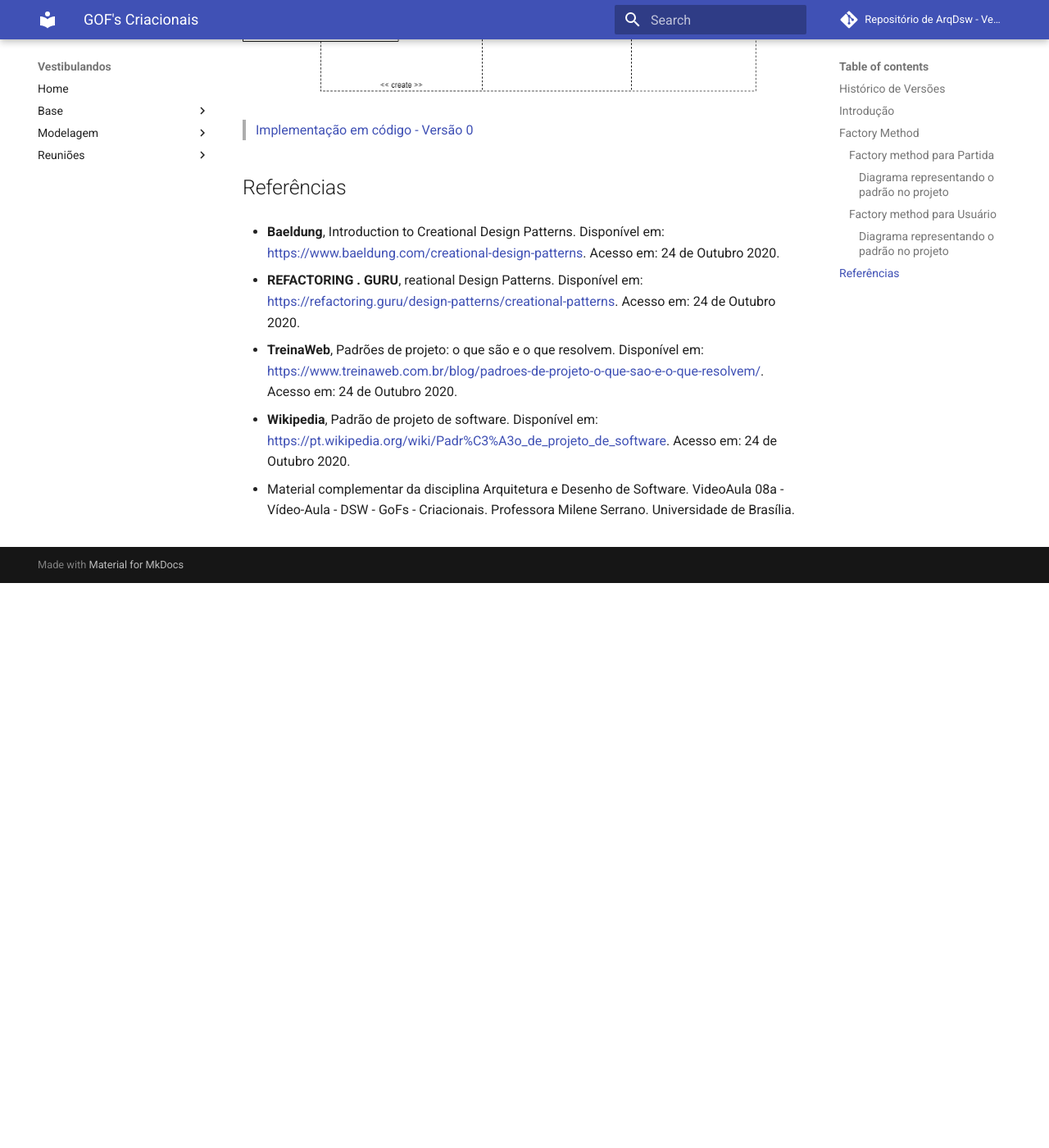
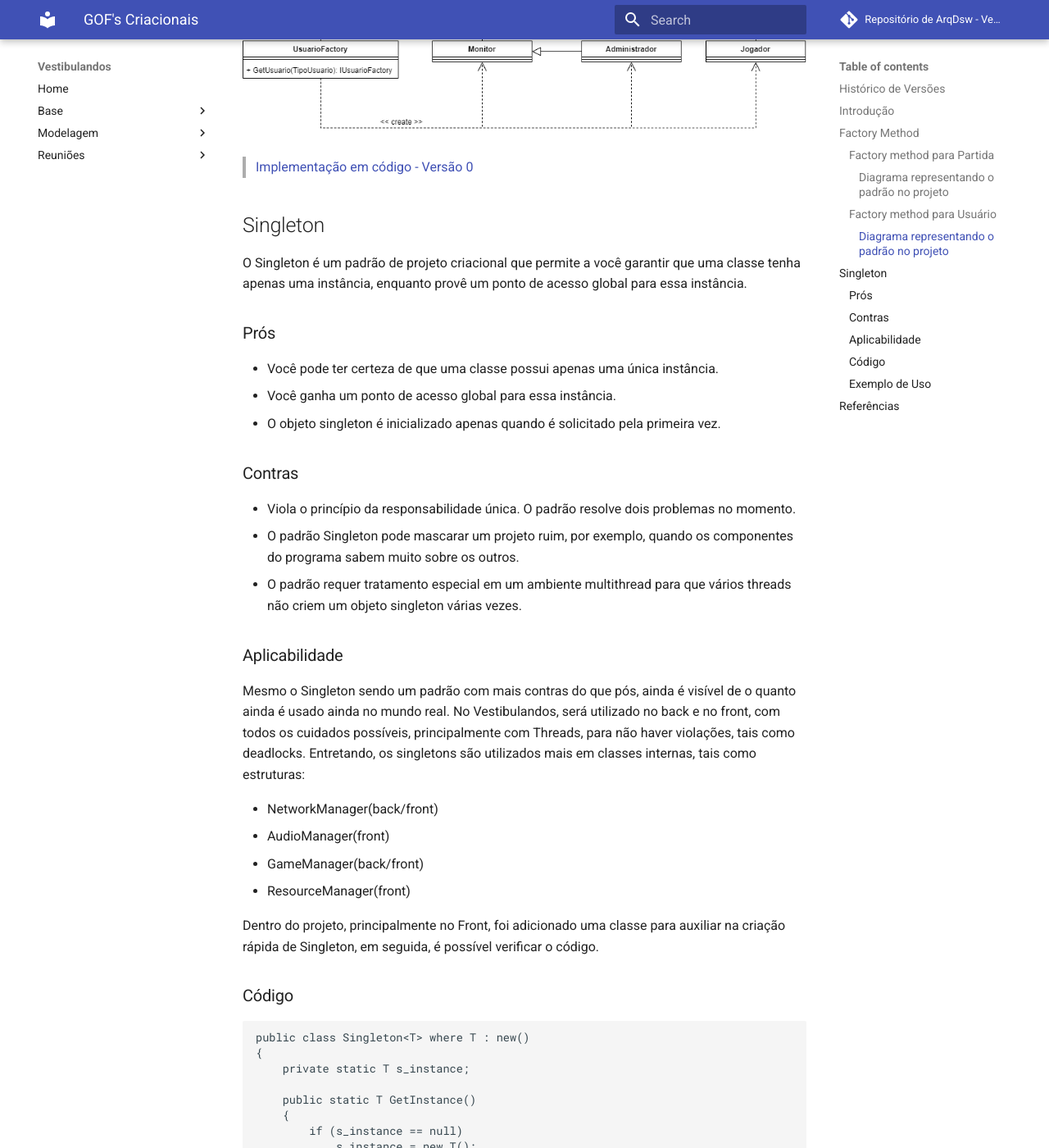
Before and after one commit to UnBArqDsw/2020.1_G4_Vestibulandos, an MkDocs documentation site: the page built from docs/padroes_de_projeto/gofs_criacionais.md, in a window 1280 px wide and 1400 px high, scrolled down 2006 px. Shown: the whole window at 82% size. Built offline with MkDocs 1.6.1 and Material for MkDocs 9.7.7, drawn with Linux system fonts in a browser that asks for light colours; comment, search, counter and statistics services are not loaded; before the commit the page ends 2717 px from its top, so only the background shows below that; some of the changed text lies outside the part shown.

Commit message:
Adicionado a pattern singleton em criacionais.

````diff
--- a/docs/padroes_de_projeto/gofs_criacionais.md
+++ b/docs/padroes_de_projeto/gofs_criacionais.md
@@ -8,6 +8,7 @@
 | 25/10/2020 | 0.2 | Adicionado Factory Method de Partida | Lucas Gomes, Julio Litwin |
 | 25/10/2020 | 0.3 | Correção da seta de Treino e Raqueada no diagrama | Lucas Gomes |
 | 25/10/2020 | 0.4 | Adicionado Factory Method de Usuário | Lucas Gomes, Julio Litwin |
+| 26/10/2020 | 0.5 | Adicionado Singleton | Julio Litwin |
 
 ## Introdução
 
@@ -42,6 +43,80 @@ Foi utilizado esse método pela facilidade de criação de novas subclasses sem
 > [Implementação em código - Versão 0](./codigos/factory_usuario_codigo_v0.md)
 
 
+## Singleton
+
+O Singleton é um padrão de projeto criacional que permite a você garantir que uma classe tenha apenas uma instância, enquanto provê um ponto de acesso global para essa instância.
+
+### Prós
+- Você pode ter certeza de que uma classe possui apenas uma única instância.
+- Você ganha um ponto de acesso global para essa instância.
+- O objeto singleton é inicializado apenas quando é solicitado pela primeira vez.
+
+### Contras
+- Viola o princípio da responsabilidade única. O padrão resolve dois problemas no momento.
+- O padrão Singleton pode mascarar um projeto ruim, por exemplo, quando os componentes do programa sabem muito sobre os outros.
+- O padrão requer tratamento especial em um ambiente multithread para que vários threads não criem um objeto singleton várias vezes.
+
+### Aplicabilidade
+Mesmo o Singleton sendo um padrão com mais contras do que pós, ainda é visível de o quanto ainda é usado ainda no mundo real. No Vestibulandos, será utilizado no back e no front, com todos os cuidados possíveis, principalmente com Threads, para não haver violações, tais como deadlocks. Entretando, os singletons são utilizados mais em classes internas, tais como estruturas:
+
+- NetworkManager(back/front)
+- AudioManager(front)
+- GameManager(back/front)
+- ResourceManager(front)
+
+Dentro do projeto, principalmente no Front, foi adicionado uma classe para auxiliar na criação rápida de Singleton, em seguida, é possível verificar o código.
+
+### Código
+
+```
+public class Singleton<T> where T : new()
+{
+    private static T s_instance;
+
+    public static T GetInstance()
+    {
+        if (s_instance == null)
+            s_instance = new T();
+
+        return s_instance;
+    }
+
+    public static void Destroy()
+    {
+        s_instance = default;
+    }
+
+    public static bool IsCreated()
+    {
+        return (s_instance != null);
+    }
+}
+```
+
+### Exemplo de Uso
+Como exemplo, iremos utilizar um trecho de código do NetworkManager.
+
+```
+public class NetworkingManager
+{
+        /// <summary>
+        /// Singleton.
+        /// </summary>
+        public static NetworkingManager Instance => Singleton<NetworkingManager>.GetInstance();
+}
+```
+
+Para o acesso do Singleton, basta apenas chamar como:
+
+```
+NetworkingManager.Instance.*
+```
+
+O *** (asterisco)** é referente a qualquer acesso, tais como funções, variaveis e dentre outros.
+
+Caso **Instance**, seja chamada pela a primeira vez, a classe será inicializada e criada, depois definida como a instância principal a ser utilizada.
+
 ## Referências
 
 - **Baeldung**, Introduction to Creational Design Patterns. Disponível em: <https://www.baeldung.com/creational-design-patterns>. Acesso em: 24 de Outubro 2020.
````
